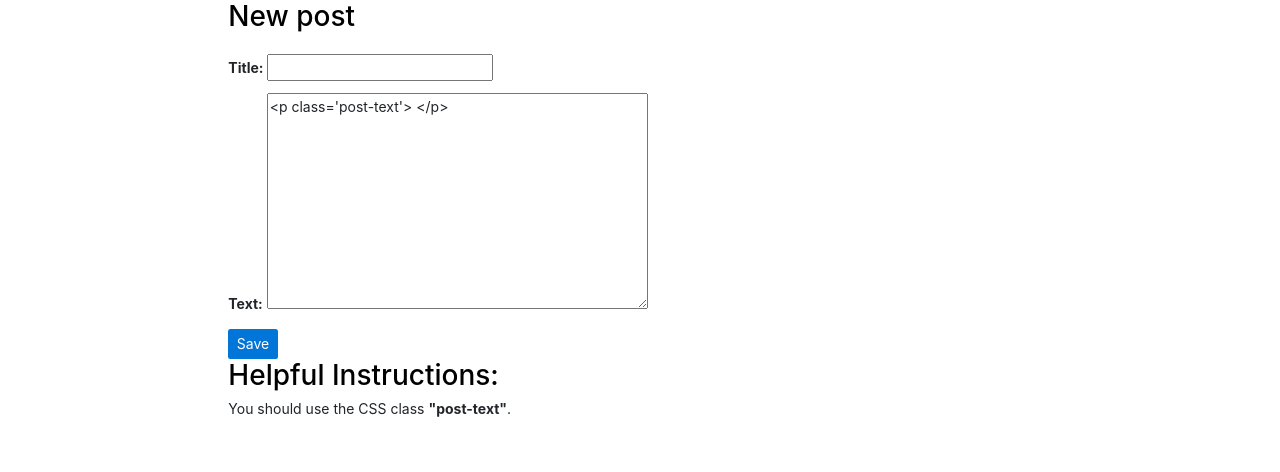
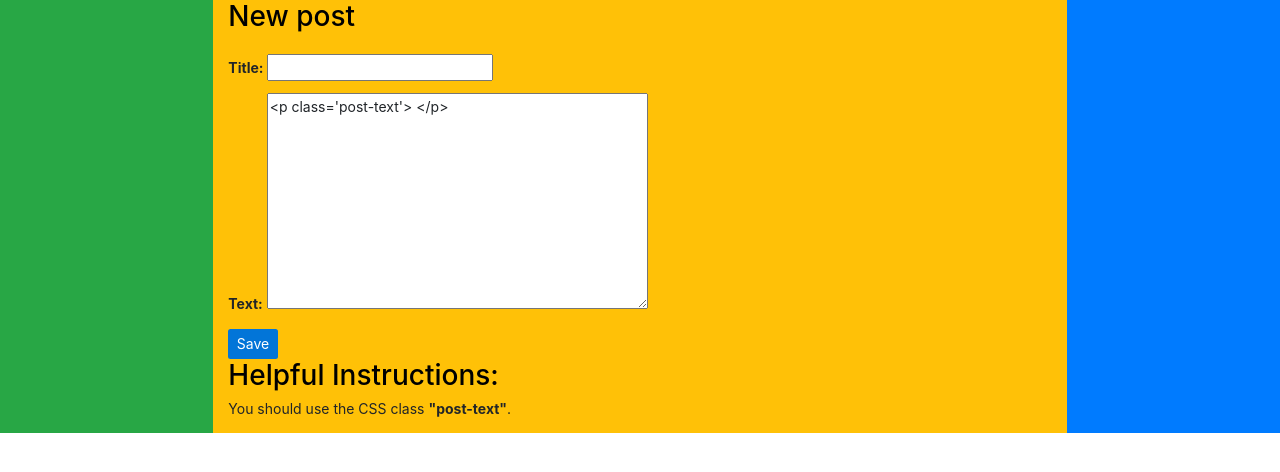
Before and after one commit to Bruncohris13/bridging_coursework, a Django app: page /blog/post/new/ in a window 1280 px wide. Shown: the part 50-522 px from the top of the page. Run offline with Django 3.2, Linux system fonts and the light colour scheme; a user stored in the database is signed in; tables that the repository leaves empty hold one stand-in row (values such as "Sample post"); some libraries are stand-ins or nearby versions.

Commit message:
Fixed Aspect Ratio for portait Tablet screens

```diff
--- a/django/templates/base.html
+++ b/django/templates/base.html
@@ -40,18 +40,18 @@
 
     <div class="container-fluid">
         <div class="row">
-            <div class="scrollspy-container col-sm-2 d-none d-md-block">
+            <div class="scrollspy-container col-md-2 d-none d-lg-block bg-success">
                 {% block scrollspy %}
                 {% endblock %}
             </div>
 
 
-            <div class="middle-container col-sm-8">
+            <div class="middle-container col-lg-8 col-12 bg-warning">
                 {% block content %}
                 {% endblock %}
             </div>
 
-            <div class="col-sm-2 d-none d-md-block"></div>
+            <div class="col-md-2 d-none d-lg-block bg-primary"></div>
         </div>
     </div>
 
```
